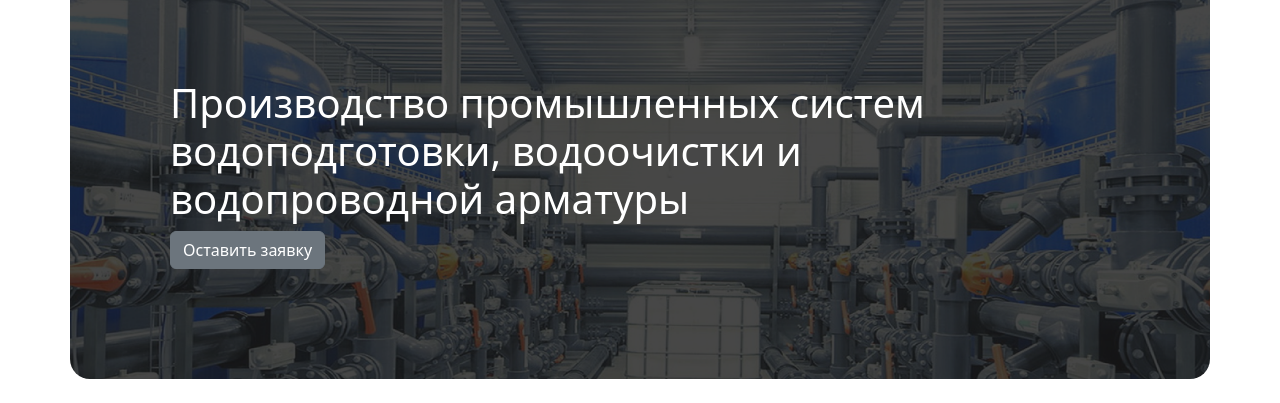
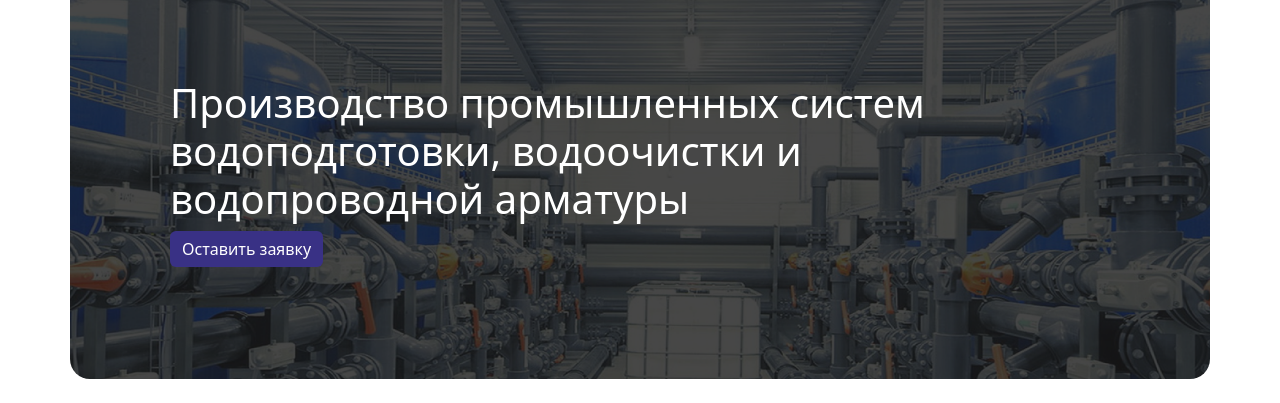
Before and after one commit to zanozzzza/gulevich, a plain HTML site: page index.html in a window 1280 px wide. Shown: the part 83-486 px from the top of the page. Drawn offline with nearby package versions, Linux system fonts and the light colour scheme.

Commit message:
index.html

```diff
--- a/index.html
+++ b/index.html
@@ -48,11 +48,11 @@
   <div class="row">
     <div class="col">
       <h1>Производство промышленных систем водоподготовки, водоочистки и водопроводной арматуры</h1>
-      <button type="button" href="#send" class="btn btn-secondary"
+      <a type="button" class="btn btn-primary" href="#send"
       data-bs-toggle="tooltip" data-bs-placement="bottom"
       data-bs-title="Нажмите, чтобы записаться на консультацию">
 Оставить заявку
-</button>
+</a>
     </div>
   </div>
 </div>
```
